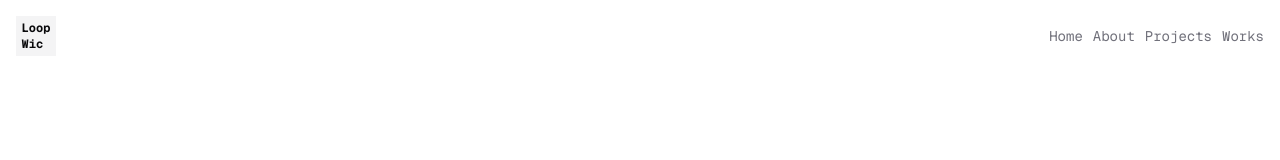
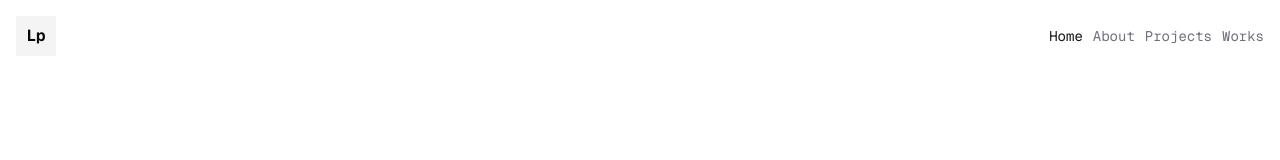
Before and after one commit to loopwic/portfolio, a Next.js app: page / in a window 1280 px wide. Shown: the top 160 px of the page. Built offline with nearby package versions, Linux system fonts and the light colour scheme.

Commit message:
feat: 添加 @vercel/speed-insights 依赖并在布局中集成，优化页面性能

```diff
--- a/package.json
+++ b/package.json
@@ -14,6 +14,7 @@
   "dependencies": {
     "@phosphor-icons/react": "^2.1.10",
     "@radix-ui/react-avatar": "^1.1.10",
+    "@vercel/speed-insights": "^1.2.0",
     "class-variance-authority": "^0.7.1",
     "clsx": "^2.1.1",
     "lucide-react": "^0.543.0",
--- a/src/app/layout.tsx
+++ b/src/app/layout.tsx
@@ -1,6 +1,7 @@
 import type { Metadata } from "next";
 import { Geist, Geist_Mono } from "next/font/google";
 import "./globals.css";
+import { SpeedInsights } from "@vercel/speed-insights/next";
 import ClientLayout from "@/components/client-layout";
 
 const geistSans = Geist({
@@ -30,6 +31,7 @@ export default function RootLayout({
         className={`${geistSans.variable} ${geistMono.variable} h-screen min-h-screen font-mono antialiased`}
       >
         <ClientLayout>{children}</ClientLayout>
+        <SpeedInsights />
       </body>
     </html>
   );
--- a/src/components/client-layout.tsx
+++ b/src/components/client-layout.tsx
@@ -16,6 +16,7 @@ export default function ClientLayout({ children }: { children: ReactNode }) {
     direction,
     scrollYProgress,
     translateY,
+    scrollToSection,
   } = usePageScroll(sections);
 
   const scrollContextValue = {
@@ -25,6 +26,7 @@ export default function ClientLayout({ children }: { children: ReactNode }) {
     direction,
     scrollYProgress,
     translateY,
+    scrollToSection,
   };
 
   return (
--- a/src/components/navbar.tsx
+++ b/src/components/navbar.tsx
@@ -25,7 +25,8 @@ const CONSTANTS = [
 const FULL_ROTATION_DEGREES = 360;
 
 export default function Navbar() {
-  const { scrollYProgress } = useScrollContext();
+  const { scrollYProgress, scrollToSection, currentSectionIndex } =
+    useScrollContext();
 
   // 使用 useTransform 来创建响应式的旋转动画
   const rotate = useTransform(
@@ -34,34 +35,50 @@ export default function Navbar() {
     [0, FULL_ROTATION_DEGREES]
   );
 
+  const borderRadius = useTransform(scrollYProgress, [0, 1], ["0%", "50%"]);
+
+  const handleNavClick = (href: string) => {
+    const sectionIndex = CONSTANTS.findIndex((item) => item.href === href);
+
+    if (sectionIndex !== -1) {
+      scrollToSection(sectionIndex);
+    }
+  };
+
   return (
     <header className="fixed inset-x-0 top-0 z-99 flex items-center justify-between bg-background/40 py-4 backdrop-blur-2xl">
       <nav className="container mx-auto flex items-center justify-between px-4">
         <motion.div className="relative flex size-10 items-center justify-center">
           <Link
-            className="relative z-2 flex text-left font-bold font-mono text-xs"
+            className="relative z-2 flex text-left font-bold font-mono"
             href="/"
           >
-            Loop <br /> Wic
+            Lp
           </Link>
           <motion.div
             className="absolute inset-0 bg-muted"
             id="logo-bg"
             style={{
               rotate,
+              borderRadius,
             }}
           />
         </motion.div>
 
         <div className="flex items-center gap-2.5">
-          {CONSTANTS.map((item) => (
-            <Link
-              className="font-mono text-muted-foreground text-sm hover:text-primary"
-              href={item.href}
+          {CONSTANTS.map((item, index) => (
+            <button
+              className={`font-mono text-sm transition-colors hover:text-primary ${
+                index === currentSectionIndex
+                  ? "text-primary"
+                  : "text-muted-foreground"
+              }`}
               key={item.href}
+              onClick={() => handleNavClick(item.href)}
+              type="button"
             >
               {item.label}
-            </Link>
+            </button>
           ))}
         </div>
       </nav>
--- a/src/contexts/scroll-context.tsx
+++ b/src/contexts/scroll-context.tsx
@@ -10,6 +10,7 @@ type ScrollContextType = {
   direction: "up" | "down" | null;
   scrollYProgress: MotionValue<number>;
   translateY: MotionValue<number>;
+  scrollToSection: (targetIndex: number) => void;
 };
 
 const ScrollContext = createContext<ScrollContextType | null>(null);
--- a/src/lib/animations.ts
+++ b/src/lib/animations.ts
@@ -93,7 +93,6 @@ export const ABOUT_ANIMATIONS = {
     },
   },
 };
-
 export const SCROLL_VIEW_ANIMATIONS = {
   scrollIdleTimeout: 1800,
   indicatorFadeDuration: 0.22,
```
Also changed, not shown: 1 other file (tests, documents, lock files or other folders).
